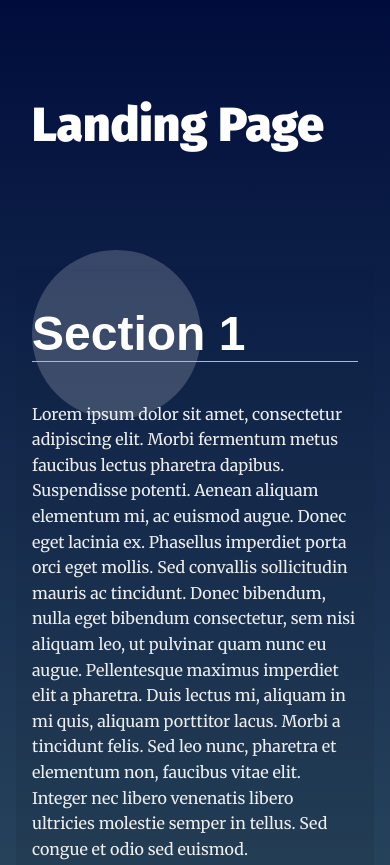
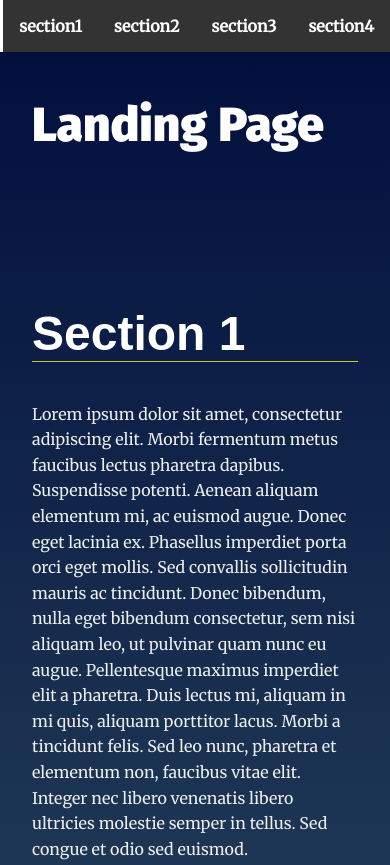
Before and after one commit to AdhamMagdyA/landing-page, a plain HTML site: page index.html in a window 390 px wide. Shown: the top 865 px of the page. Drawn offline with Linux system fonts and the light colour scheme.

Commit message:
created required task

```diff
--- a/css/styles.css
+++ b/css/styles.css
@@ -8,6 +8,9 @@
  *
 */
 
+html {
+    scroll-behavior: smooth;
+  }
 
 /* ---- Base Rules ---- */
 body {
@@ -72,14 +75,16 @@ section {
 
 .navbar__menu li {
     display: inline-block;
+    padding: 10px;
 }
 
 .navbar__menu .menu__link {
-    display: block;
+    display: inline-block;
     padding: 1em;
     font-weight: bold;
     text-decoration: none;
     color: #000;
+    cursor: pointer;
 }
 
 .navbar__menu .menu__link:hover {
@@ -198,6 +203,11 @@ section.your-active-class {
     background: linear-gradient(0deg, rgba(0, 0, 0, 0.1) 0%, rgba(0, 0, 0, 0) 100%);
 }
 
+li.active{
+    background: #333;
+    color: #fff !important;
+}
+
 section.your-active-class .landing__container::before {
     opacity: 1;
     animation: rotate 4s linear 0s infinite forwards;
@@ -221,3 +231,8 @@ section.your-active-class .landing__container::after {
 		           rotate(-360deg);
 	}
 }
+
+li a{
+    text-decoration: none;
+    color: #000;
+}
--- a/index.html
+++ b/index.html
@@ -2,7 +2,7 @@
 <html lang="en">
 <head>
   <meta charset="UTF-8">
-  <meta name="viewport" content="width=device-width, initial-scale=1.0">
+  <meta name="viewport" content="width=device-width, height=device-height, initial-scale=1.0">
   <meta http-equiv="X-UA-Compatible" content="ie=edge">
   <title>Manipulating the DOM</title>
   <!-- Load Google Fonts -->
@@ -26,7 +26,7 @@
     a data attribute that will populate the li node.
     Adding more sections will automatically populate nav.
     The first section is set to active class by default -->
-    <section id="section1" data-nav="Section 1" class="your-active-class">
+    <section id="section1" data-nav="Section 1">
       <div class="landing__container">
         <h2>Section 1</h2>
         <p>Lorem ipsum dolor sit amet, consectetur adipiscing elit. Morbi fermentum metus faucibus lectus pharetra dapibus. Suspendisse potenti. Aenean aliquam elementum mi, ac euismod augue. Donec eget lacinia ex. Phasellus imperdiet porta orci eget mollis. Sed convallis sollicitudin mauris ac tincidunt. Donec bibendum, nulla eget bibendum consectetur, sem nisi aliquam leo, ut pulvinar quam nunc eu augue. Pellentesque maximus imperdiet elit a pharetra. Duis lectus mi, aliquam in mi quis, aliquam porttitor lacus. Morbi a tincidunt felis. Sed leo nunc, pharetra et elementum non, faucibus vitae elit. Integer nec libero venenatis libero ultricies molestie semper in tellus. Sed congue et odio sed euismod.</p>
@@ -50,6 +50,14 @@
         <p>Aliquam a convallis justo. Vivamus venenatis, erat eget pulvinar gravida, ipsum lacus aliquet velit, vel luctus diam ipsum a diam. Cras eu tincidunt arcu, vitae rhoncus purus. Vestibulum fermentum consectetur porttitor. Suspendisse imperdiet porttitor tortor, eget elementum tortor mollis non.</p>
       </div>
     </section>
+    <section id="section4" data-nav="Section 4">
+      <div class="landing__container">
+        <h2>Section 4</h2>
+        <p>Lorem ipsum dolor sit amet, consectetur adipiscing elit. Morbi fermentum metus faucibus lectus pharetra dapibus. Suspendisse potenti. Aenean aliquam elementum mi, ac euismod augue. Donec eget lacinia ex. Phasellus imperdiet porta orci eget mollis. Sed convallis sollicitudin mauris ac tincidunt. Donec bibendum, nulla eget bibendum consectetur, sem nisi aliquam leo, ut pulvinar quam nunc eu augue. Pellentesque maximus imperdiet elit a pharetra. Duis lectus mi, aliquam in mi quis, aliquam porttitor lacus. Morbi a tincidunt felis. Sed leo nunc, pharetra et elementum non, faucibus vitae elit. Integer nec libero venenatis libero ultricies molestie semper in tellus. Sed congue et odio sed euismod.</p>
+
+        <p>Aliquam a convallis justo. Vivamus venenatis, erat eget pulvinar gravida, ipsum lacus aliquet velit, vel luctus diam ipsum a diam. Cras eu tincidunt arcu, vitae rhoncus purus. Vestibulum fermentum consectetur porttitor. Suspendisse imperdiet porttitor tortor, eget elementum tortor mollis non.</p>
+      </div>
+    </section>
   </main>
   <footer class="page__footer">
     <p>&copy Udacity</p>
--- a/js/app.js
+++ b/js/app.js
@@ -23,6 +23,14 @@
  *
 */
 
+const startingTime = performance.now();
+
+
+
+const navBarList = document.getElementById('navbar__list');
+const sections = document.querySelectorAll('section');
+
+
 
 /**
  * End Global Variables
@@ -31,6 +39,15 @@
 */
 
 
+function isInViewport(element) {
+    const rect = element.getBoundingClientRect();
+    return (
+        rect.top >= 0 &&
+        rect.left >= 0 &&
+        rect.bottom <= (window.innerHeight || document.documentElement.clientHeight) &&
+        rect.right <= (window.innerWidth || document.documentElement.clientWidth)
+    );
+}
 
 /**
  * End Helper Functions
@@ -39,12 +56,38 @@
 */
 
 // build the nav
+for(let section of sections){
+    const listItem = document.createElement('li');
+    listItem.innerHTML = section.id;
+    listItem.classList.add('menu__link');
+    listItem.id = section.id+'__link';
 
+    navBarList.appendChild(listItem);
+}
 
 // Add class 'active' to section when near top of viewport
-
+function setActiveSections(section){
+    if(isInViewport(section.querySelector('h2'))){
+        document.getElementById(section.id+'__link').classList.add('active');
+        section.classList.add('active');
+    }
+    if(!isInViewport(section.querySelector('h2'))){
+        document.getElementById(section.id+'__link').classList.remove('active');
+        section.classList.remove('active');
+    }
+}
 
 // Scroll to anchor ID using scrollTO event
+document.querySelectorAll('.menu__link').forEach((element) => {
+    element.addEventListener('click', (event) => {
+        event.preventDefault();
+        const targetId = event.target.id.split('__')[0];
+        window.scrollTo({
+            top: document.getElementById(targetId).offsetTop,
+            behavior: 'smooth'
+        });
+    });
+});
 
 
 /**
@@ -56,5 +99,14 @@
 // Build menu
 
 // Scroll to section on link click
+function scrollToSection() {
+    for(let section of sections){
+        setActiveSections(section);
+    }
+}
 
 // Set sections as active
+document.addEventListener('scroll', scrollToSection);
+
+const endingTime = performance.now();
+console.log('This code took ' + (endingTime - startingTime) + ' milliseconds.');
```
